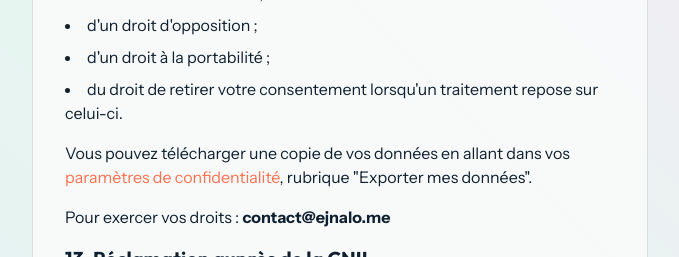
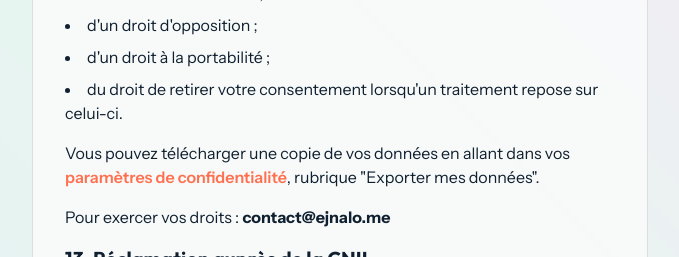
Before and after one commit to ademyst-hxp/ademyst, a Nuxt app: page /legal/privacy in a window 1280 px wide. Shown: the part 4160-4417 px from the top of the page, without its empty margins (300-979 px from the left). Built offline with nearby package versions, Linux system fonts and the light colour scheme; no server answers; a web font is replaced by a local one.

Commit message:
fix: CSS du markdown

```diff
--- a/app/assets/css/main.css
+++ b/app/assets/css/main.css
@@ -123,24 +123,24 @@ input, textarea, select, button {
 	@apply mt-2;
 }
 
-.post-content > h1 {
+.post-content h1 {
 	@apply text-2xl font-bold;
 }
 
-.post-content > h2 {
+.post-content h2 {
 	@apply text-xl font-bold;
 }
 
-.post-content > h3 {
+.post-content h3 {
 	@apply text-lg font-bold;
 }
 
-.post-content > h4 {
+.post-content h4 {
 	@apply font-bold;
 }
 
-.post-content > a {
-	@apply text-accent hover:underline;
+.post-content a {
+	@apply text-accent font-semibold hover:underline;
 }
 
 :root {
```
